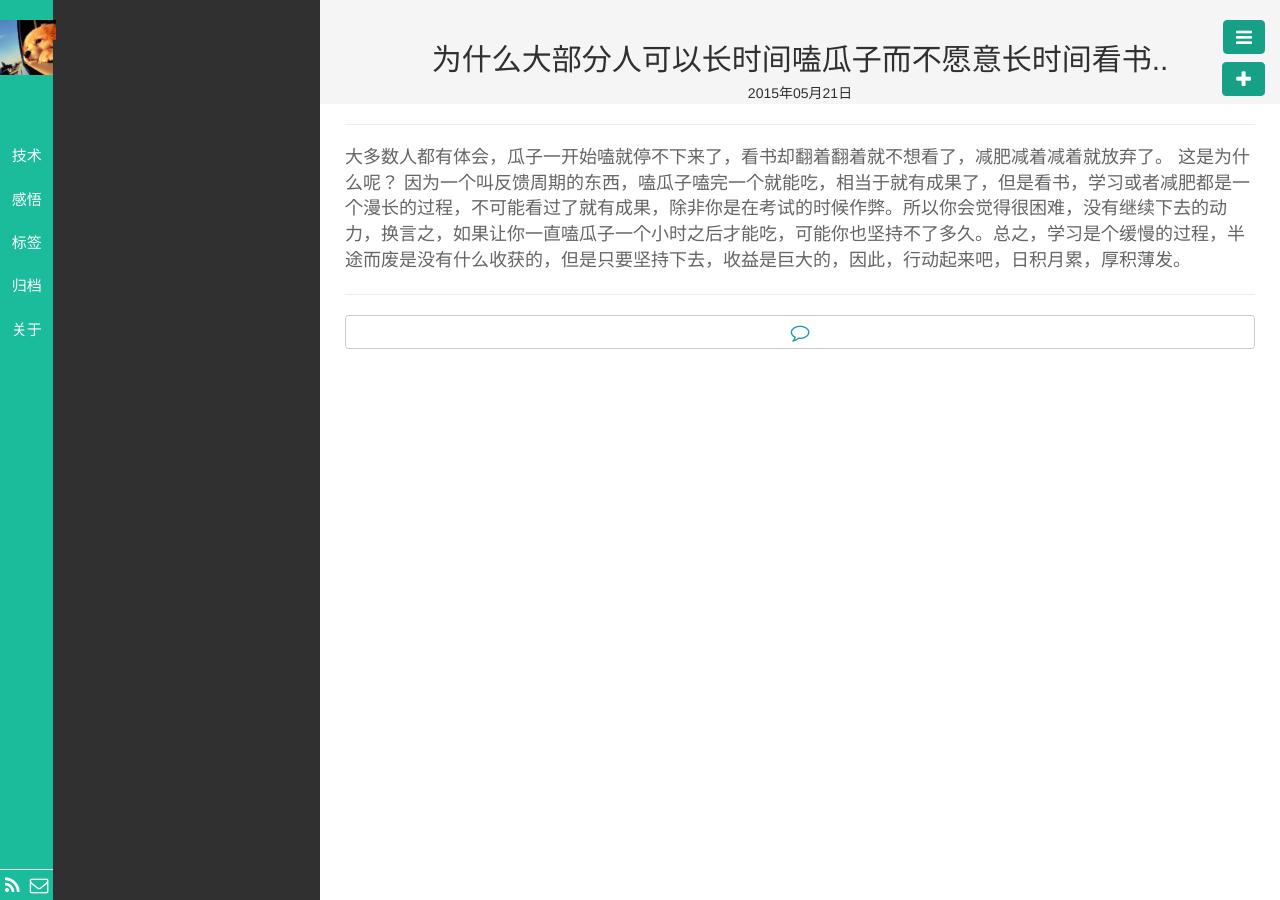
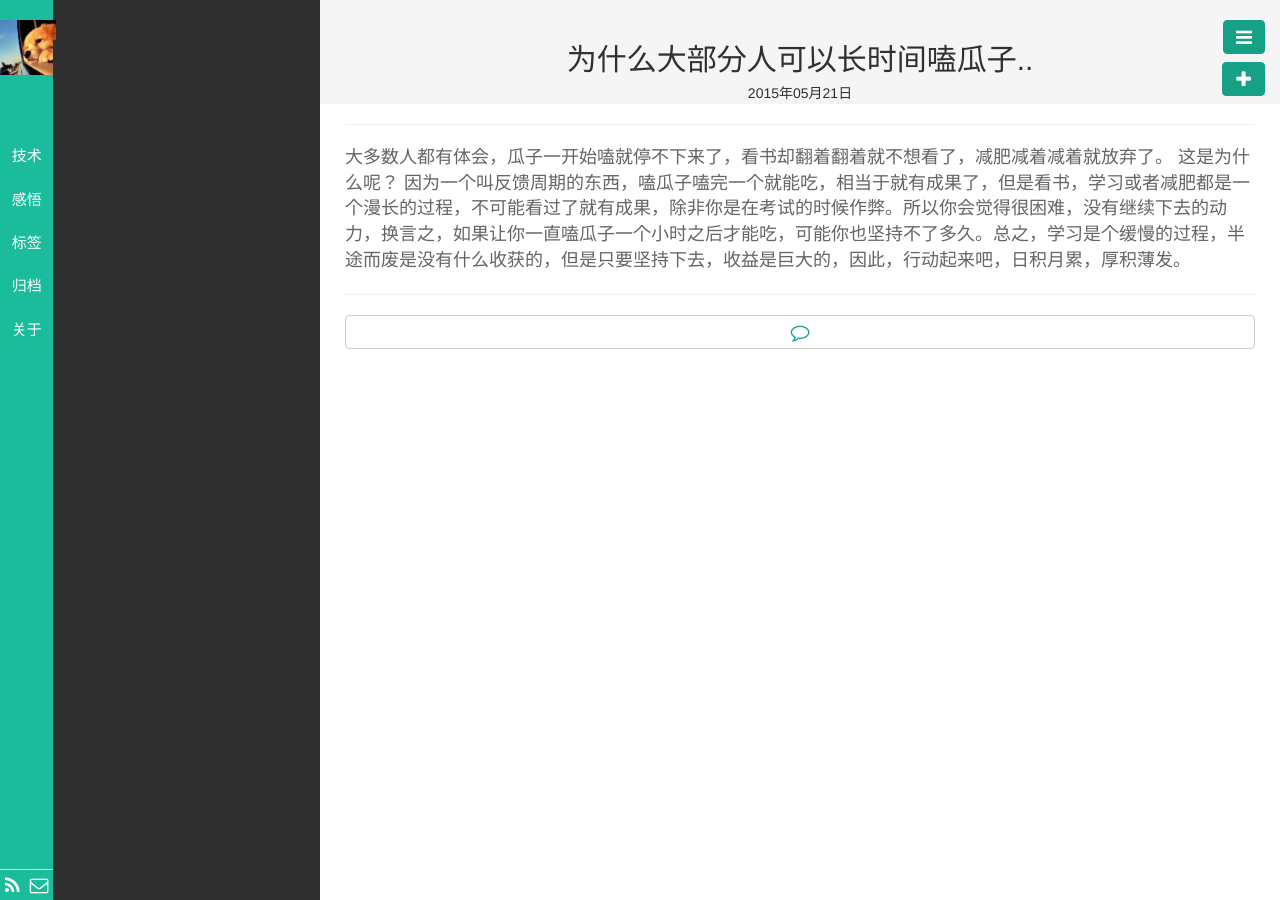
Before and after one commit to llx1105/llx1105.github.io, a Jekyll site: the page built from _posts/感悟/2015-05-21-talk-01.md, in a window 1280 px wide. Built offline with Jekyll 4.4.1, drawn with Linux system fonts in a browser that asks for light colours; nearby versions of some CDN libraries; library files that are not in the unit come from our copies; Markdown is read by kramdown in place of the engine named in the settings.

Commit message:
fix talk1

```diff
--- a/_posts/感悟/2015-05-21-talk-01.md
+++ b/_posts/感悟/2015-05-21-talk-01.md
@@ -1,6 +1,6 @@
 ---
 layout: post
-title: 为什么大部分人可以长时间嗑瓜子而不愿意长时间看书..
+title: 为什么大部分人可以长时间嗑瓜子..
 category: 感悟
 tags:
 keywords: 感悟
```
